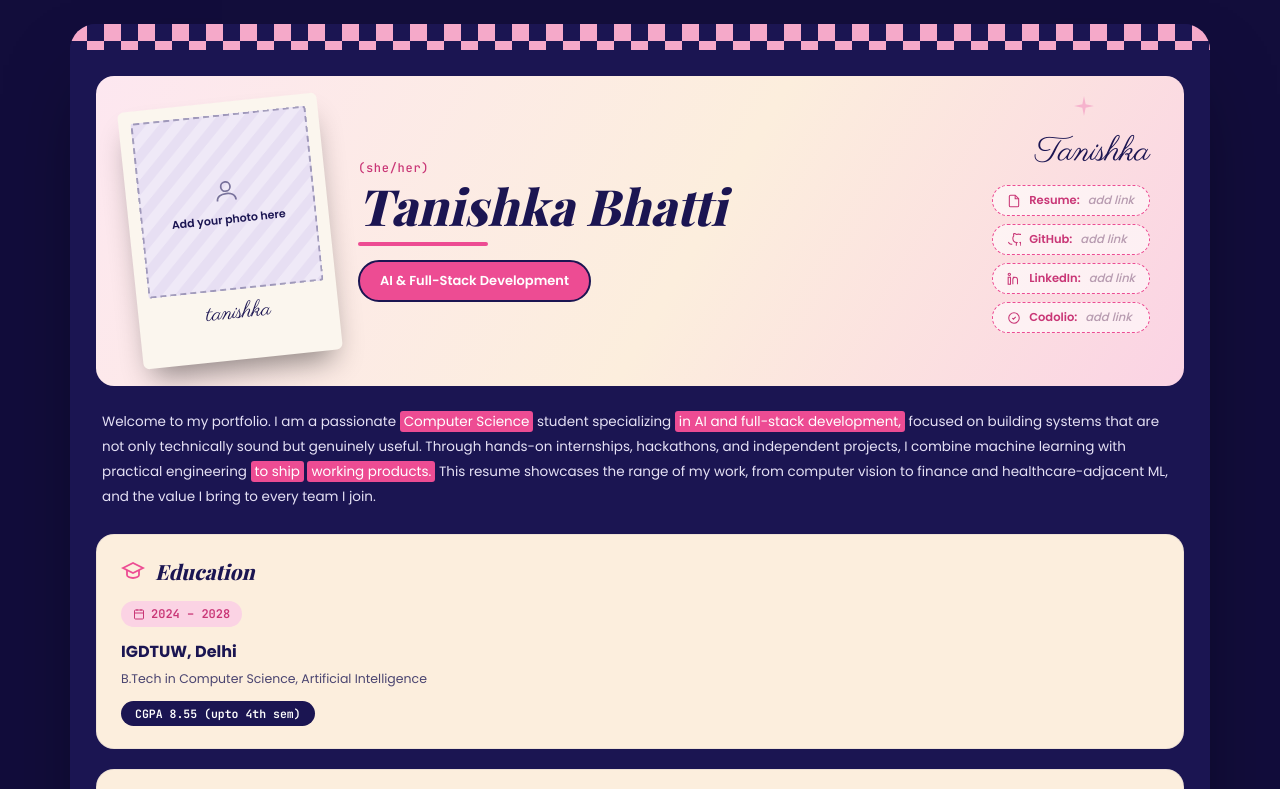
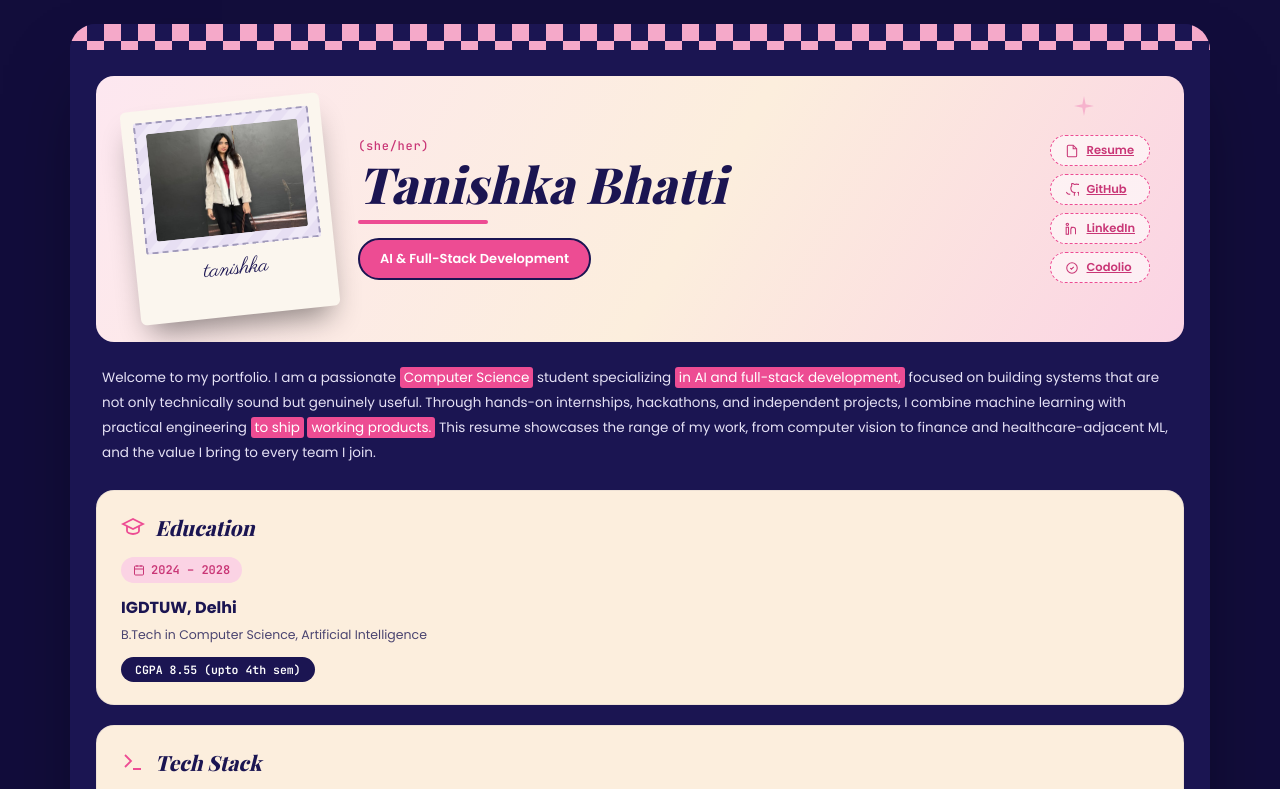
Before and after one commit to Tanishka-bhatti/DIARY, a plain HTML site: page index.html in a window 1280 px wide. Shown: the top 789 px of the page. Drawn offline with nearby package versions, Linux system fonts and the light colour scheme; a web font is replaced by a local one.

Commit message:
Revise header with photo and social links
Updated photo section and added links to resume, GitHub, LinkedIn, and Codolio.

```diff
--- a/index.html
+++ b/index.html
@@ -463,9 +463,8 @@
     <div class="header-cell">
       <svg class="spark" style="top:20px; right:90px; width:20px;" viewBox="0 0 24 24" fill="currentColor"><path d="M12 0l2 10 10 2-10 2-2 10-2-10L0 12l10-2z"/></svg>
       <div class="polaroid">
-        <div class="frame">
-          <svg viewBox="0 0 24 24" fill="none" stroke="currentColor" stroke-width="1.5"><circle cx="12" cy="8" r="4"/><path d="M4 20c0-4 3.5-6 8-6s8 2 8 6"/></svg>
-          Add your photo here
+  <div class="frame" style="aspect-ratio: 4/3;">
+    <img src="tanishka-photo-upperbody.jpg" alt="Tanishka Bhatti" style="width:100%; height:100%; object-fit:cover; border-radius:3px;">
   </div>
         <div class="caption">tanishka</div>
       </div>
@@ -476,24 +475,24 @@
         <div class="role-pill">AI &amp; Full-Stack Development</div>
       </div>
       <div class="header-right">
-        <div class="sig">Tanishka</div>
+
        <div class="header-links">
-          <div class="link-pill">
+  <a href="https://drive.google.com/file/d/16RSpcd5irWvPKKgAKl99nK7ORQDODrs_/view?usp=sharing" target="_blank" class="link-pill">
     <svg viewBox="0 0 24 24" fill="none" stroke="currentColor" stroke-width="1.8"><path d="M14 2H6a2 2 0 0 0-2 2v16a2 2 0 0 0 2 2h12a2 2 0 0 0 2-2V8z"/><path d="M14 2v6h6"/></svg>
-            Resume: <span class="ph">add link</span>
-          </div>
-          <div class="link-pill">
+    Resume
+  </a>
+  <a href="https://github.com/tanishka-bhatti" target="_blank" class="link-pill">
     <svg viewBox="0 0 24 24" fill="none" stroke="currentColor" stroke-width="1.8"><path d="M9 19c-5 1.5-5-2.5-7-3m14 6v-3.5c0-1 .3-1.6 1-2.2-3.4-.4-7-1.7-7-7.5 0-1.7.6-3 1.6-4-.2-.4-.7-2 .2-4 0 0 1.3-.4 4.2 1.6a14.6 14.6 0 0 1 7.6 0c2.9-2 4.2-1.6 4.2-1.6.9 2 .4 3.6.2 4 1 1 1.6 2.3 1.6 4 0 5.8-3.6 7.1-7 7.5.5.5 1 1.4 1 2.9V22"/></svg>
-            GitHub: <span class="ph">add link</span>
-          </div>
-          <div class="link-pill">
+    GitHub
+  </a>
+  <a href="https://www.linkedin.com/in/tanishka-bhatti-127692271/" target="_blank" class="link-pill">
     <svg viewBox="0 0 24 24" fill="none" stroke="currentColor" stroke-width="1.8"><rect x="2" y="9" width="4" height="12"/><circle cx="4" cy="4" r="2"/><path d="M10 21v-8a4 4 0 0 1 8 0v8M10 9h4"/></svg>
-            LinkedIn: <span class="ph">add link</span>
-          </div>
-          <div class="link-pill">
+    LinkedIn
+  </a>
+  <a href="https://codolio.com/profile/tanishka_01" target="_blank" class="link-pill">
     <svg viewBox="0 0 24 24" fill="none" stroke="currentColor" stroke-width="1.8"><circle cx="12" cy="12" r="9"/><path d="M9 12l2 2 4-4"/></svg>
-            Codolio: <span class="ph">add link</span>
-          </div>
+    Codolio
+  </a>
 </div>
       </div>
     </div>
@@ -604,13 +603,7 @@
           </ul>
         </div>
       </div>
-      <div class="cert-box">
-        <h5>
-          <svg viewBox="0 0 24 24" fill="none" stroke="currentColor" stroke-width="1.8"><path d="M12 15l-5.5 3 1-6-4.5-4 6-1L12 1l3 6 6 1-4.5 4 1 6z"/></svg>
-          Certificates
-        </h5>
-        <p class="cert-placeholder">Add your certificates here — name, issuer, and date.</p>
-      </div>
+
     </div>
 
     <!-- PROJECTS -->
```
Lines whose indentation alone changed are shown as unchanged.
